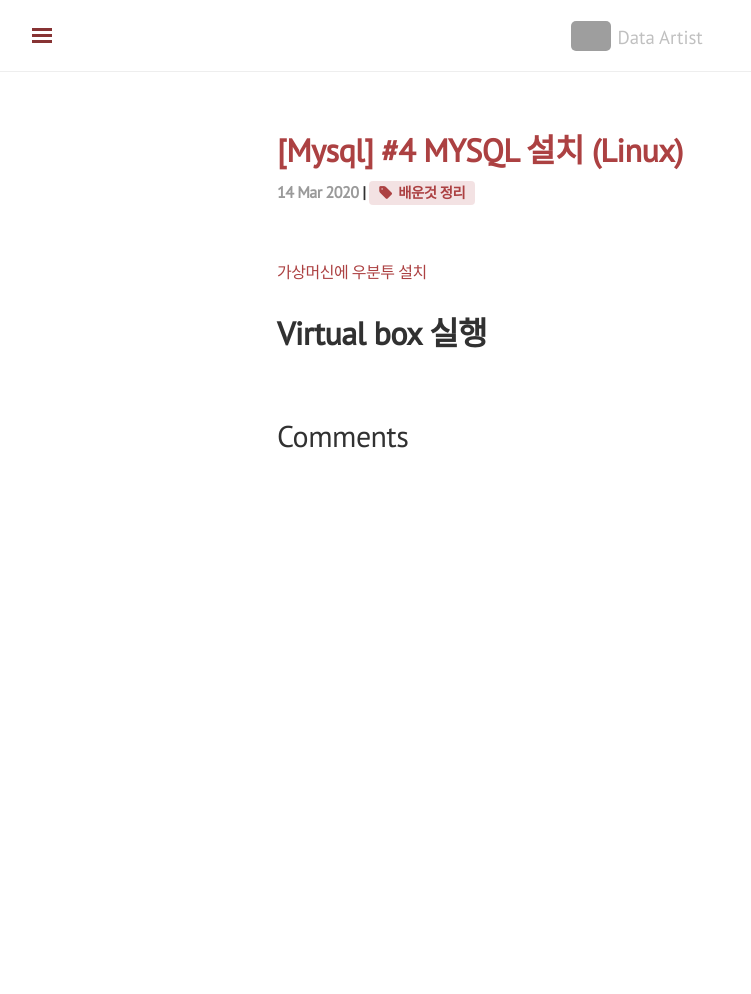
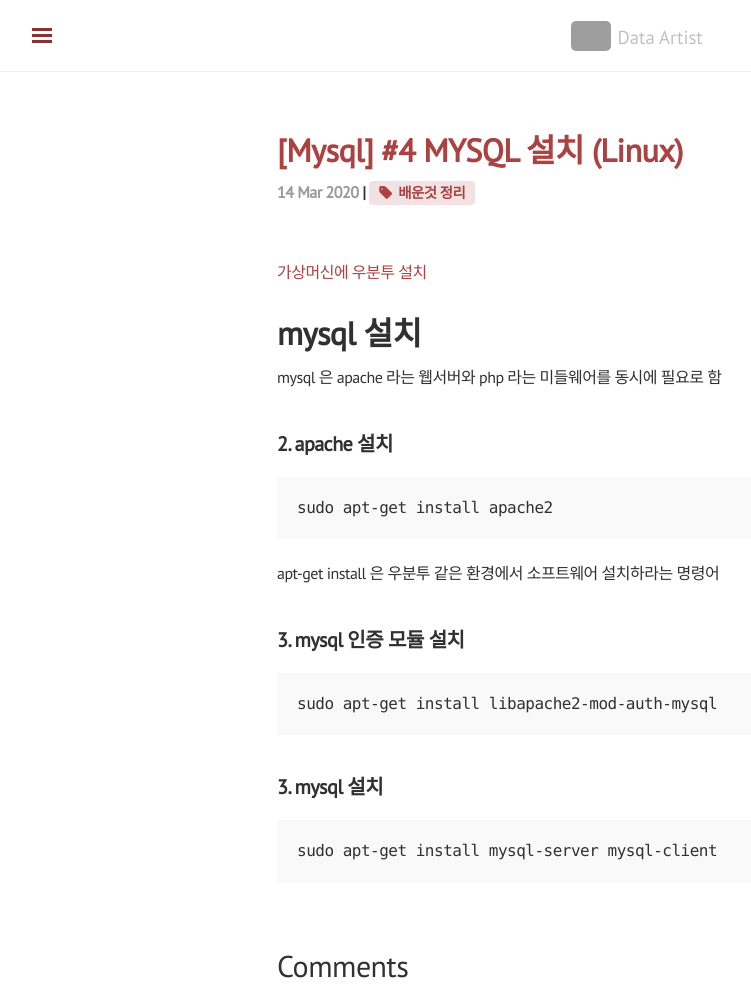
Before and after one commit to shanny924/shanny924.github.io, a Jekyll site: the page built from _posts/2020-03-14-mysql#4.md, in a window 1280 px wide and 994 px high. Shown: the whole window, without its empty margins (3-754 px from the left). Built offline with Jekyll 4.4.1, drawn with Linux system fonts in a browser that asks for light colours; nearby versions of some CDN libraries; comment, search, counter and statistics services are not loaded; grey boxes are pictures that could not be loaded.

Commit message:
Update 2020-03-14-mysql#4.md

````diff
--- a/_posts/2020-03-14-mysql#4.md
+++ b/_posts/2020-03-14-mysql#4.md
@@ -7,4 +7,23 @@
 
 [가상머신에 우분투 설치](https://opentutorials.org/course/173/1291)
 
-# Virtual box 실행
+# mysql 설치
+
+mysql 은 apache 라는 웹서버와 php 라는 미들웨어를 동시에 필요로 함
+
+## 2. apache 설치
+```
+sudo apt-get install apache2
+```
+apt-get install 은 우분투 같은 환경에서 소프트웨어 설치하라는 명령어
+
+## 3. mysql 인증 모듈 설치
+
+```
+sudo apt-get install libapache2-mod-auth-mysql
+```
+
+## 3. mysql 설치
+```
+sudo apt-get install mysql-server mysql-client
+```
````
